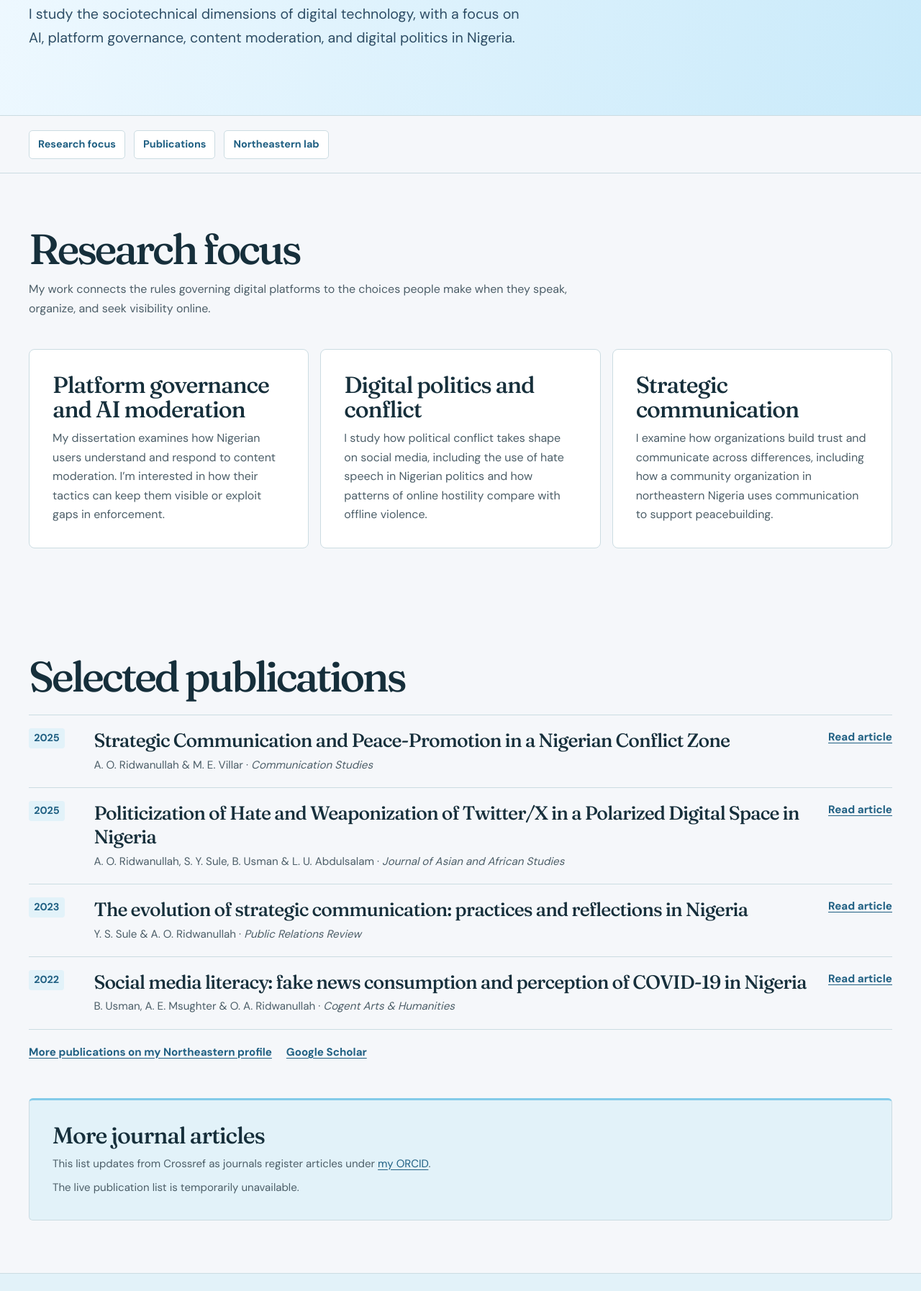
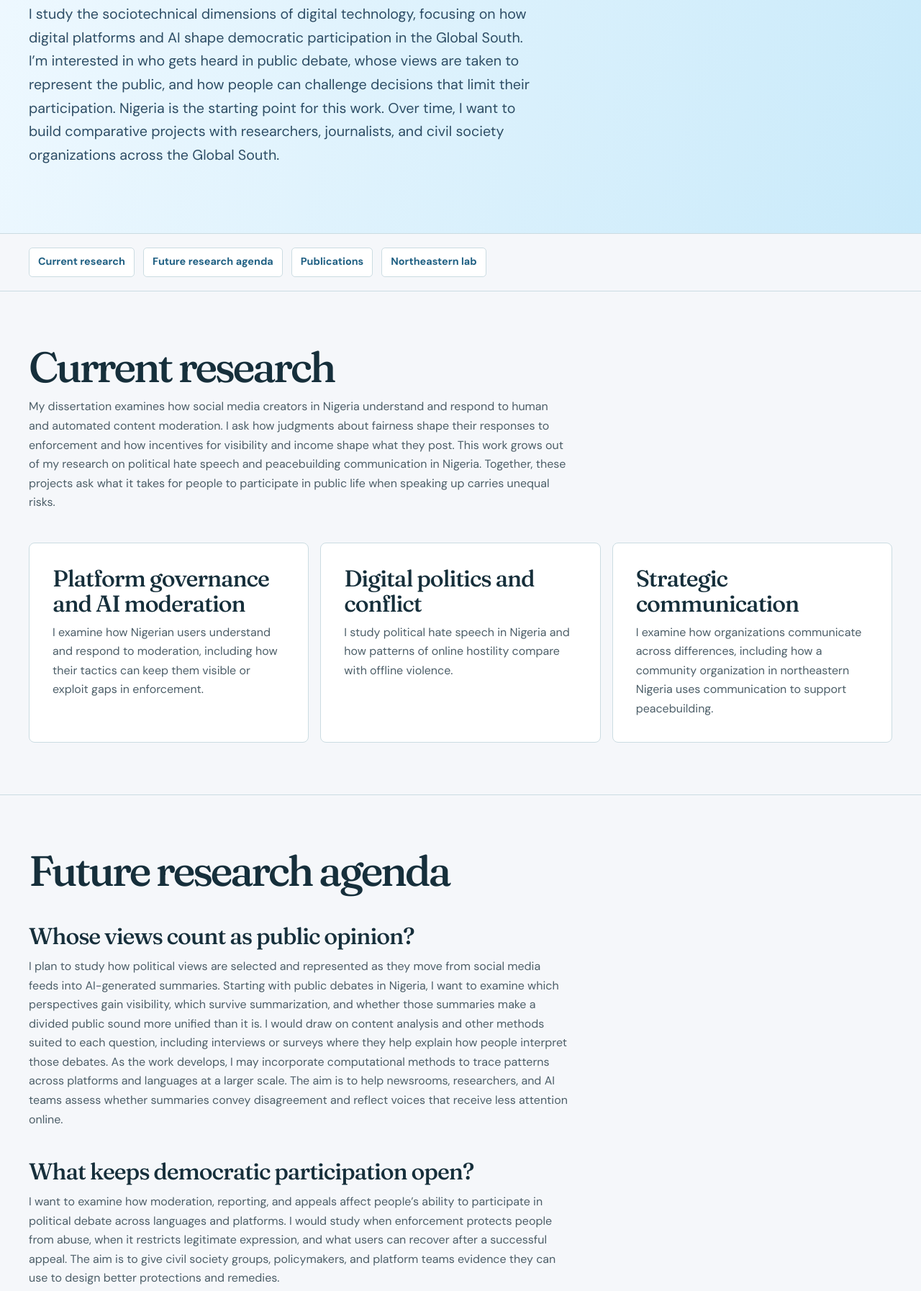
Before and after one commit to AbdulhameedRidwanullah/abdulhameedridwanullah.github.io, a plain HTML site: page research.html in a window 1280 px wide. Shown: the part 430-2224 px from the top of the page at 72% size. Drawn offline with Linux system fonts and the light colour scheme; no server answers.

Commit message:
Revise research focus and update content
Updated the research section to reflect new focus on democratic participation and platform governance in the Global South, including changes to the introduction and research agenda.

```diff
--- a/research.html
+++ b/research.html
@@ -29,35 +29,64 @@
     </div>
   </header>
   <main id="main-content" tabindex="-1">
-    <div class="page-intro"><div class="wrap">
+    <div class="page-intro">
+      <div class="wrap">
         <p class="eyebrow">Research</p>
-      <h1>How platforms govern speech</h1>
-      <p class="intro-copy">I study the sociotechnical dimensions of digital technology, with a focus on AI, platform governance, content moderation, and digital politics in Nigeria.</p>
-    </div></div>
+        <h1>Advancing democracy in the Global South</h1>
+        <p class="intro-copy">I study the sociotechnical dimensions of digital technology, focusing on how digital platforms and AI shape democratic participation in the Global South. I’m interested in who gets heard in public debate, whose views are taken to represent the public, and how people can challenge decisions that limit their participation. Nigeria is the starting point for this work. Over time, I want to build comparative projects with researchers, journalists, and civil society organizations across the Global South.</p>
+      </div>
+    </div>
+
     <div class="page-content">
-      <div class="wrap"><nav class="subnav" aria-label="On this page"><a href="#research">Research focus</a><a href="#publications">Publications</a><a href="#mei-lab">Northeastern lab</a></nav></div>
+      <div class="wrap">
+        <nav class="subnav" aria-label="On this page">
+          <a href="#research">Current research</a>
+          <a href="#future-research">Future research agenda</a>
+          <a href="#publications">Publications</a>
+          <a href="#mei-lab">Northeastern lab</a>
+        </nav>
+      </div>
+
       <section class="band" id="research" aria-labelledby="research-heading">
         <div class="wrap section-space">
           <div class="section-lead">
-          <h2 id="research-heading">Research focus</h2>
-          <p>My work connects the rules governing digital platforms to the choices people make when they speak, organize, and seek visibility online.</p>
+            <h2 id="research-heading">Current research</h2>
+            <p>My dissertation examines how social media creators in Nigeria understand and respond to human and automated content moderation. I ask how judgments about fairness shape their responses to enforcement and how incentives for visibility and income shape what they post. This work grows out of my research on political hate speech and peacebuilding communication in Nigeria. Together, these projects ask what it takes for people to participate in public life when speaking up carries unequal risks.</p>
           </div>
           <div class="research-grid">
             <article class="research-item" id="platform-governance">
               <h3>Platform governance and AI moderation</h3>
-            <p>My dissertation examines how Nigerian users understand and respond to content moderation. I’m interested in how their tactics can keep them visible or exploit gaps in enforcement.</p>
+              <p>I examine how Nigerian users understand and respond to moderation, including how their tactics can keep them visible or exploit gaps in enforcement.</p>
             </article>
             <article class="research-item" id="digital-politics">
               <h3>Digital politics and conflict</h3>
-            <p>I study how political conflict takes shape on social media, including the use of hate speech in Nigerian politics and how patterns of online hostility compare with offline violence.</p>
+              <p>I study political hate speech in Nigeria and how patterns of online hostility compare with offline violence.</p>
             </article>
             <article class="research-item" id="strategic-communication">
               <h3>Strategic communication</h3>
-            <p>I examine how organizations build trust and communicate across differences, including how a community organization in northeastern Nigeria uses communication to support peacebuilding.</p>
+              <p>I examine how organizations communicate across differences, including how a community organization in northeastern Nigeria uses communication to support peacebuilding.</p>
             </article>
           </div>
         </div>
-    </section><section class="publications-panel" id="publications" aria-labelledby="publications-heading">
+      </section>
+
+      <section class="band" id="future-research" aria-labelledby="future-research-heading">
+        <div class="wrap section-space">
+          <div class="section-lead">
+            <h2 id="future-research-heading">Future research agenda</h2>
+          </div>
+          <div class="section-lead">
+            <h3>Whose views count as public opinion?</h3>
+            <p>I plan to study how political views are selected and represented as they move from social media feeds into AI-generated summaries. Starting with public debates in Nigeria, I want to examine which perspectives gain visibility, which survive summarization, and whether those summaries make a divided public sound more unified than it is. I would draw on content analysis and other methods suited to each question, including interviews or surveys where they help explain how people interpret those debates. As the work develops, I may incorporate computational methods to trace patterns across platforms and languages at a larger scale. The aim is to help newsrooms, researchers, and AI teams assess whether summaries convey disagreement and reflect voices that receive less attention online.</p>
+          </div>
+          <div class="section-lead">
+            <h3>What keeps democratic participation open?</h3>
+            <p>I want to examine how moderation, reporting, and appeals affect people’s ability to participate in political debate across languages and platforms. I would study when enforcement protects people from abuse, when it restricts legitimate expression, and what users can recover after a successful appeal. The aim is to give civil society groups, policymakers, and platform teams evidence they can use to design better protections and remedies.</p>
+          </div>
+        </div>
+      </section>
+
+      <section class="publications-panel" id="publications" aria-labelledby="publications-heading">
       <div class="wrap section-space">
         <h2 id="publications-heading">Selected publications</h2>
         <ol class="publication-list" role="list">
```
Lines whose indentation alone changed are shown as unchanged.
